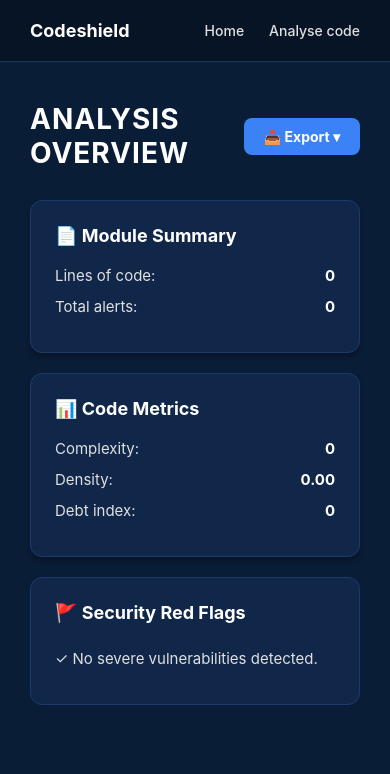
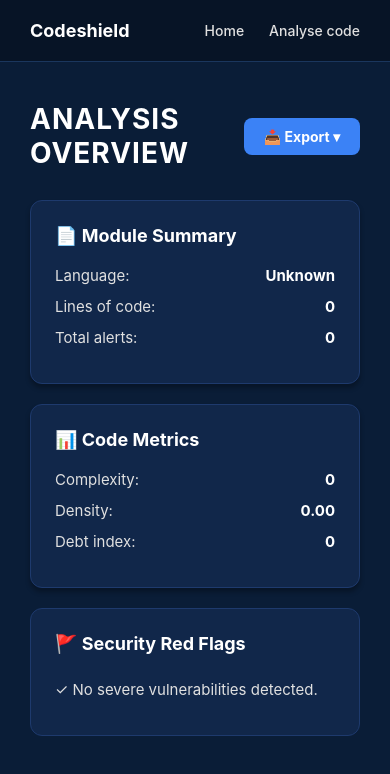
Before and after one commit to Ayan-Derie1/codeshield, a React Native app: screen /Results in a window 390 px wide. Shown: the top 774 px of the page. Built offline with nearby package versions, Linux system fonts and the light colour scheme.

Commit message:
Detecting the language

```diff
--- /dev/null
+++ b/src/scanner/languageDetector.js
@@ -0,0 +1,36 @@
+export const detectLanguage = (code) => {
+  if (!code) return "Unknown";
+
+  // JavaScript / React
+  if (
+    /import\s+.*from\s+['"]/i.test(code) ||
+    /const\s+\w+\s*=\s*\(?.*\)?\s*=>/i.test(code)
+  ) {
+    return "JavaScript";
+  }
+
+  // Python
+  if (/def\s+\w+\s*\(/i.test(code) || /import\s+\w+/i.test(code)) {
+    return "Python";
+  }
+
+  // Java
+  if (
+    /public\s+class\s+\w+/i.test(code) ||
+    /System\.out\.println/i.test(code)
+  ) {
+    return "Java";
+  }
+
+  // C / C++
+  if (/#include\s*<.*>/i.test(code) || /int\s+main\s*\(/i.test(code)) {
+    return "C/C++";
+  }
+
+  // SQL
+  if (/SELECT\s+.*FROM/i.test(code)) {
+    return "SQL";
+  }
+
+  return "Unknown";
+};
--- a/src/scanner/vulnerability.js
+++ b/src/scanner/vulnerability.js
@@ -3,6 +3,7 @@
     {
       name: "Hardcoded credential",
       severity: "High",
+      priority: 3,
       description:
         "A password, token, API key, or secret appears to be written directly in the code.",
       recommendation:
@@ -11,8 +12,29 @@
         /\b(password|pwd|secret|api[_-]?key|token)\b\s*=\s*["'][^"']{6,}["']/gi,
     },
     {
+      name: "SQL injection risk",
+      severity: "High",
+      priority: 2,
+      description:
+        "SQL appears to be built using string concatenation, which may allow user input to change the query.",
+      recommendation:
+        "Use parameterised queries or prepared statements instead of joining user input into SQL strings.",
+      regex: /SELECT\s+.*\+\s*.*FROM/gi,
+    },
+    {
+      name: "Unsafe eval usage",
+      severity: "High",
+      priority: 1,
+      description:
+        "eval() can execute arbitrary code and may create serious security vulnerabilities.",
+      recommendation:
+        "Avoid eval(). Use safer alternatives such as JSON.parse(), functions, or controlled logic.",
+      regex: /eval\s*\(/gi,
+    },
+    {
       name: "Weak crypto: MD5",
       severity: "Medium",
+      priority: 2,
       description:
         "MD5 is an outdated hashing algorithm and is not suitable for secure password or data protection.",
       recommendation:
@@ -22,29 +44,12 @@
     {
       name: "Weak crypto: SHA1",
       severity: "Medium",
+      priority: 1,
       description:
         "SHA1 is considered weak and should not be used for security-sensitive hashing.",
       recommendation:
         "Replace SHA1 with SHA-256 or a password-specific hashing method such as bcrypt.",
       regex: /sha1\s*\(/gi,
-    },
-    {
-      name: "SQL injection risk",
-      severity: "High",
-      description:
-        "SQL appears to be built using string concatenation, which may allow user input to change the query.",
-      recommendation:
-        "Use parameterised queries or prepared statements instead of joining user input into SQL strings.",
-      regex: /SELECT\s+.*\+\s*/gi,
-    },
-    {
-      name: "Unsafe eval usage",
-      severity: "High",
-      description:
-        "eval() can execute arbitrary code and may create serious security vulnerabilities.",
-      recommendation:
-        "Avoid eval(). Use safer alternatives such as JSON.parse(), functions, or controlled logic.",
-      regex: /eval\s*\(/gi,
     },
   ];
 
@@ -56,11 +61,13 @@
     while ((match = rule.regex.exec(code)) !== null) {
       const matchedText = match[0];
 
+      // Ignore safe env usage
       if (matchedText.includes("process.env")) continue;
 
       findings.push({
         name: rule.name,
         severity: rule.severity,
+        priority: rule.priority,
         description: rule.description,
         recommendation: rule.recommendation,
       });
--- a/src/screens/ResultsScreen.js
+++ b/src/screens/ResultsScreen.js
@@ -16,6 +16,7 @@
     vulnerabilityDensity = 0,
     tdi = 0,
     vulnerabilityList = [],
+    language = "Unknown",
   } = route.params || {};
   const getSeverityColor = (severity) => {
     if (severity === "High") return "#E53935"; // 🔴 Red
@@ -61,6 +62,10 @@
           <View style={styles.topCardsContainer}>
             <View style={styles.metricCard}>
               <Text style={styles.cardHeader}>📄 Module Summary</Text>
+              <View style={styles.dataRow}>
+                <Text style={styles.dataLabel}>Language:</Text>
+                <Text style={styles.dataValue}>{language}</Text>
+              </View>
 
               <View style={styles.dataRow}>
                 <Text style={styles.dataLabel}>Lines of code:</Text>
--- a/src/screens/ScanScreen.js
+++ b/src/screens/ScanScreen.js
@@ -16,6 +16,7 @@
   calculateVulnerabilityDensity,
   calculateTDI,
 } from "../scanner/metrics";
+import { detectLanguage } from "../scanner/languageDetector";
 
 export const ScanScreen = ({ navigation }) => {
   const [code, setCode] = useState("");
@@ -55,18 +56,40 @@
       alert("File too large. Please upload a smaller file.");
       return;
     }
-
+    const language = detectLanguage(code);
     const lines = code.split("\n").length;
     const complexity = calculateCyclomaticComplexity(code);
 
     const rawVulnerabilities = detectVulnerabilities(code);
 
-    const seen = new Set();
-    const vulnerabilityList = rawVulnerabilities.filter((v) => {
-      if (seen.has(v.name)) return false;
-      seen.add(v.name);
-      return true;
-    });
+    // 🔥 Intelligent prioritisation
+    const highRisks = rawVulnerabilities.filter((v) => v.severity === "High");
+    const mediumRisks = rawVulnerabilities.filter(
+      (v) => v.severity === "Medium",
+    );
+
+    highRisks.sort((a, b) => b.priority - a.priority);
+    mediumRisks.sort((a, b) => b.priority - a.priority);
+
+    const vulnerabilityList = [];
+
+    if (highRisks.length > 0) {
+      vulnerabilityList.push(highRisks[0]);
+    }
+
+    if (mediumRisks.length > 0) {
+      vulnerabilityList.push(mediumRisks[0]);
+    }
+
+    // ✅ Safe fallback
+    if (vulnerabilityList.length === 0) {
+      vulnerabilityList.push({
+        name: "No major risks",
+        severity: "Safe",
+        description: "No high or medium vulnerabilities detected.",
+        recommendation: "Code follows safe practices.",
+      });
+    }
 
     const vulnerabilities = vulnerabilityList.length;
 
@@ -84,6 +107,7 @@
       vulnerabilityDensity,
       tdi,
       vulnerabilityList,
+      language,
     });
   };
   return (
```
